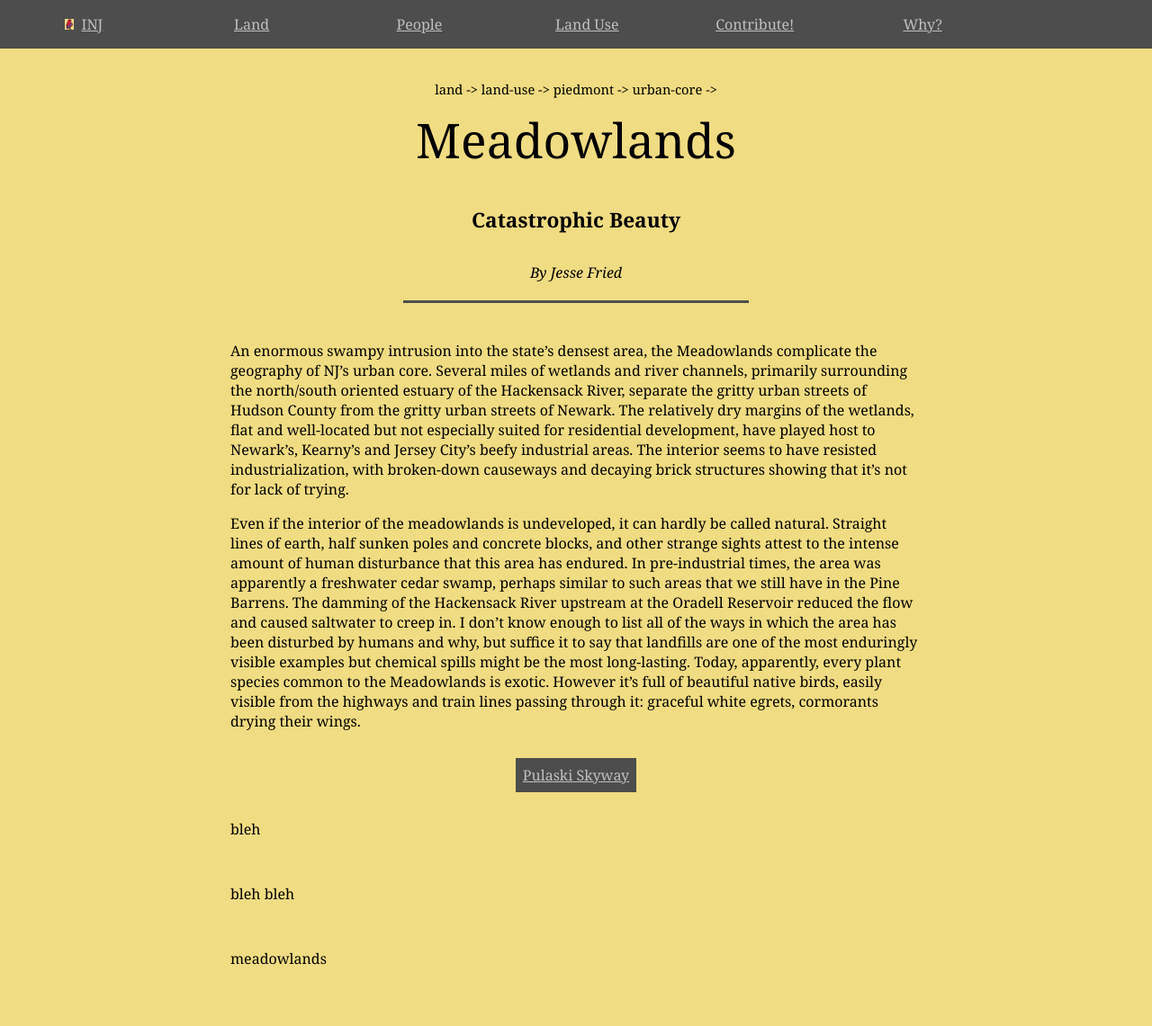
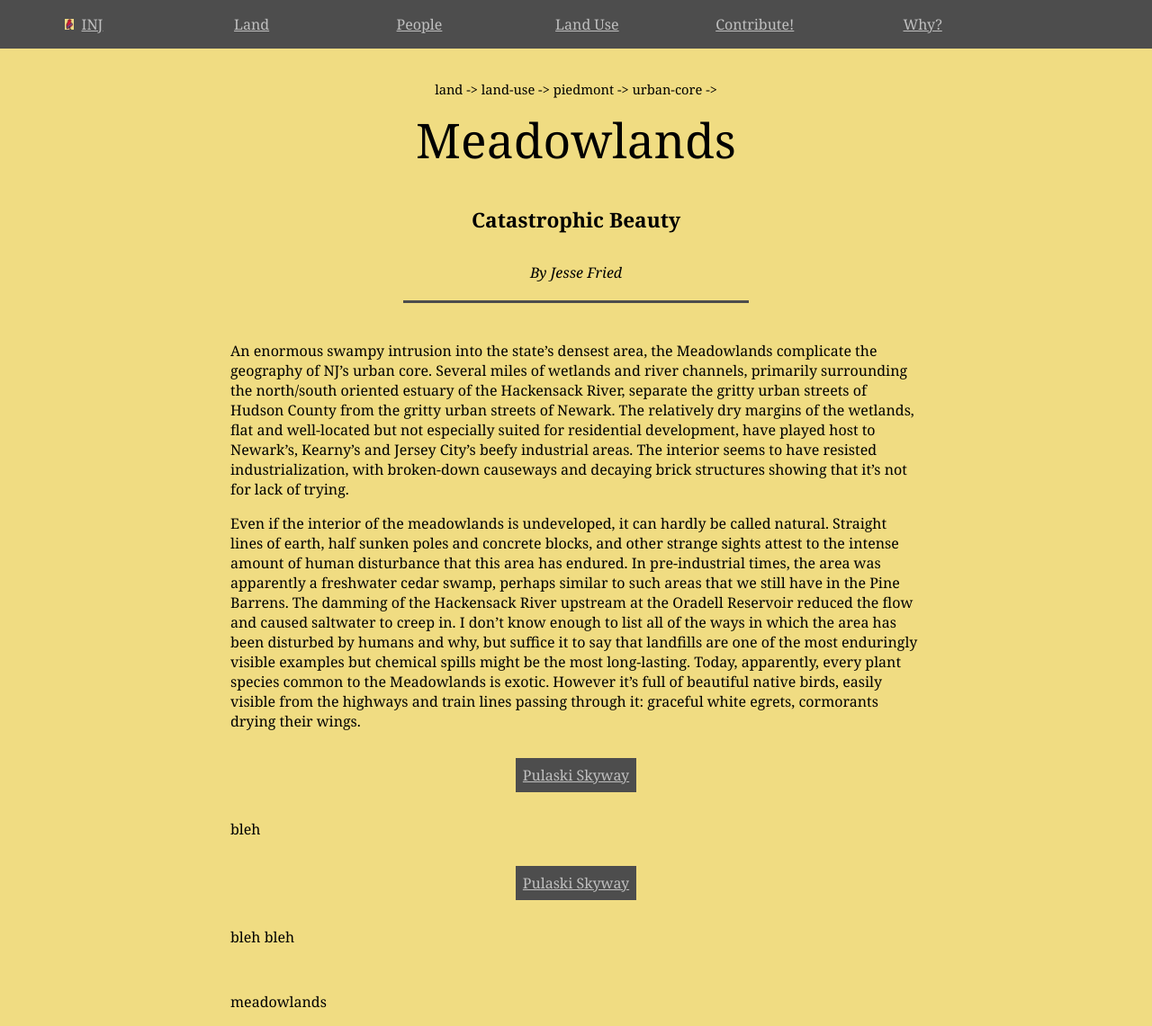
Before and after one commit to jonfried/oakafee.github.io, a Jekyll site: the page built from _posts/2016-09-16-meadowlands.md, in a window 1280 px wide. Shown: the whole page at 90% size. Built offline with Jekyll 4.4.1, drawn with Linux system fonts in a browser that asks for light colours; before the commit the page ends 1093 px from its top, so only the background shows below that.

Commit message:
Update 2016-09-16-meadowlands.md

```diff
--- a/_posts/2016-09-16-meadowlands.md
+++ b/_posts/2016-09-16-meadowlands.md
@@ -30,7 +30,7 @@ Even if the interior of the meadowlands is undeveloped, it can hardly be called
 
 <div class="table-container">
   <table class="index">
-    {% tablerow page in site.categories.[page.tags] cols:3 %}
+    {% tablerow page in site.categories.meadowlands cols:3 %}
       {% if page.url %}
           <a href="{{ page.url }}">{{ page.title }}</a>
       {% endif %}
```
